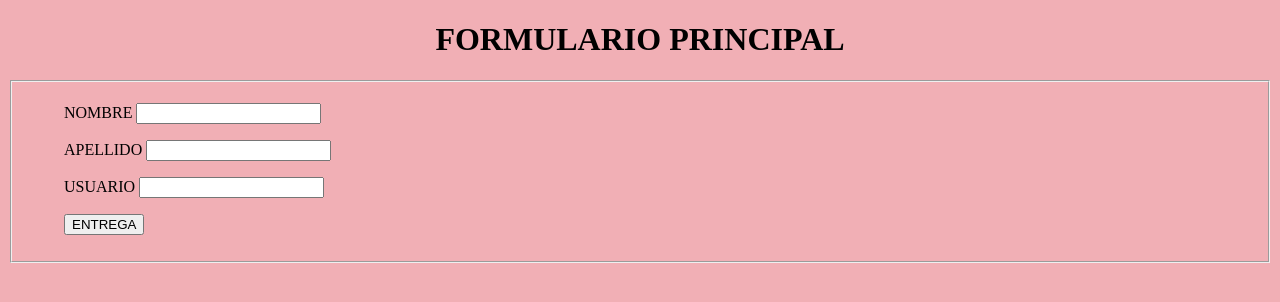
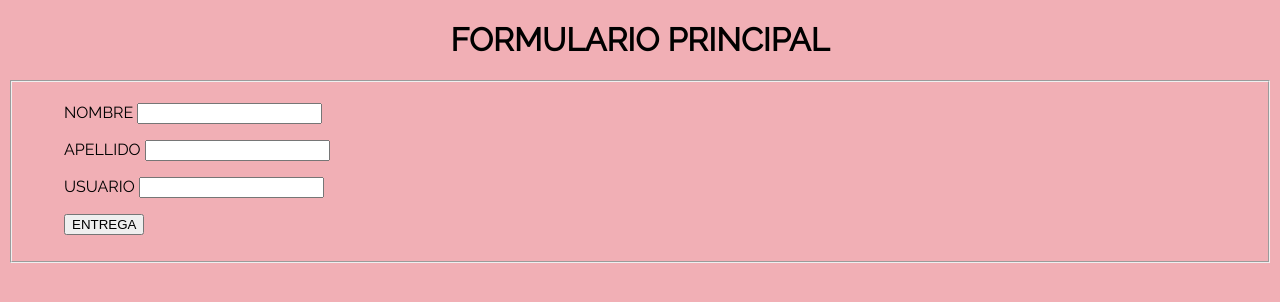
Before and after one commit to Fernando554/proyecto-emmanuel, a plain HTML site: page index.html in a window 1280 px wide. Drawn offline with Linux system fonts and the light colour scheme.

Commit message:
Tipografia

```diff
--- a/index.html
+++ b/index.html
@@ -1,11 +1,13 @@
 <!DOCTYPE html>
 <html>
 <head>
+    <link href="https://fonts.googleapis.com/css2?family=Raleway:wght@200;400&display=swap" rel="stylesheet">
     <title>Proyecto Emmanuel</title>
 
     <style>
         body{
             background: rgb(241, 175, 181);
+            font-family: 'Raleway', sans-serif;
         }
     </style>
     <meta charset="ut f-8">
```
